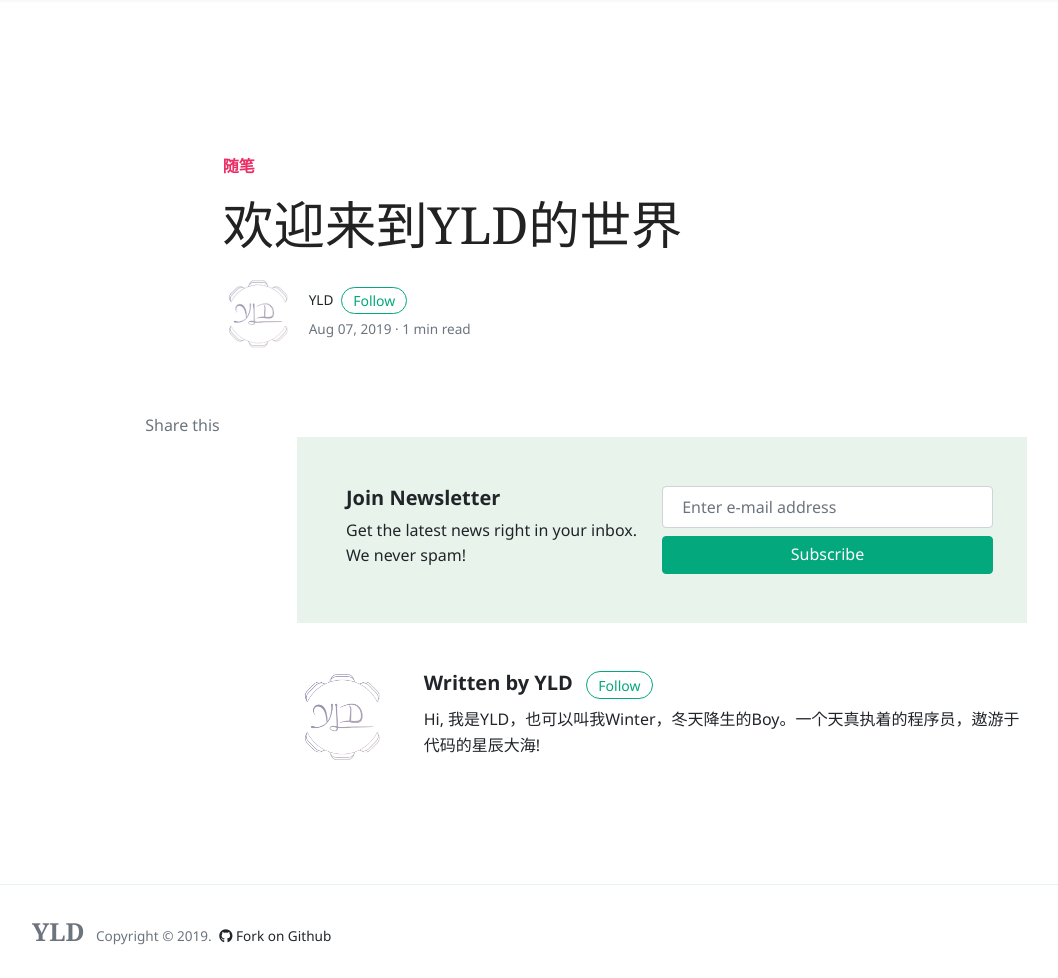
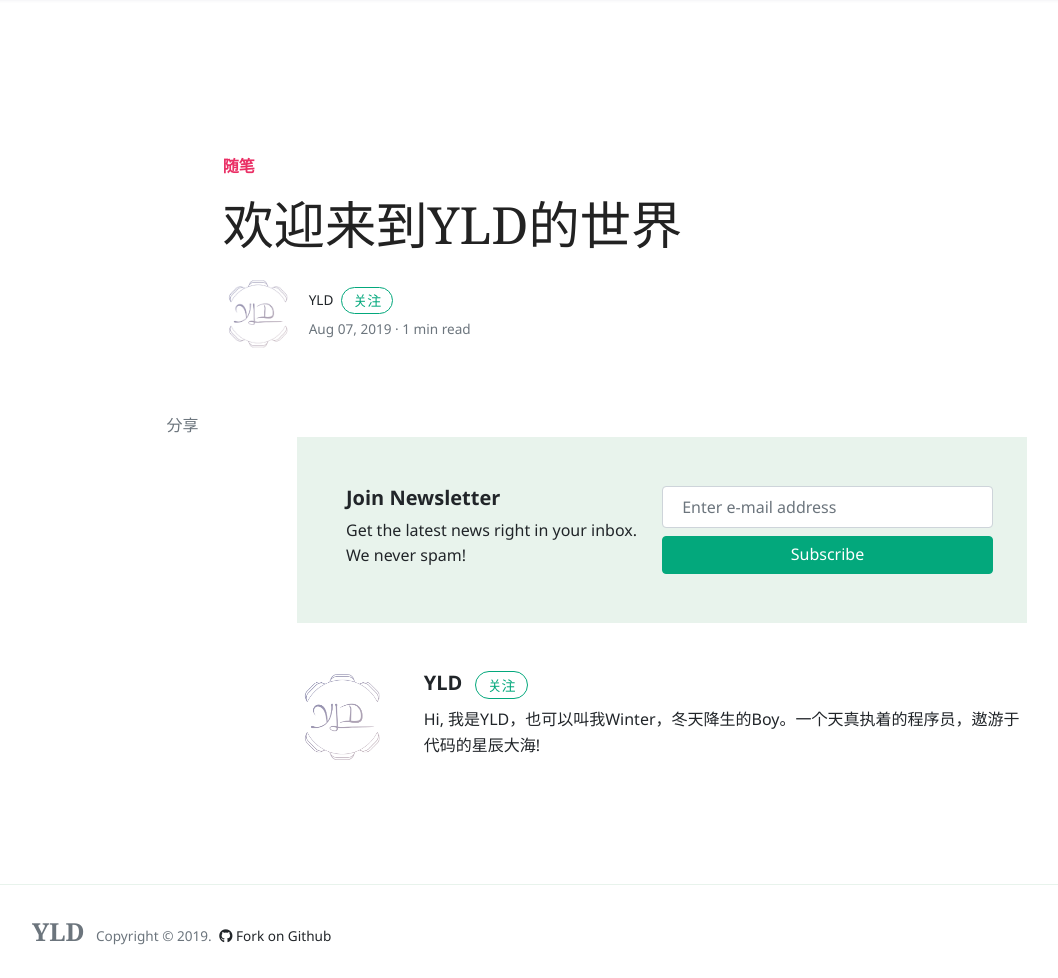
Before and after one commit to aiyld/yldblog, a Jekyll site: the page built from _posts/2019-08-07-welcome-to-yld.markdown, in a window 1280 px wide and 978 px high. Shown: the whole window, without its empty margins (73-1131 px from the left). Built offline with Jekyll 4.4.1, drawn with Linux system fonts in a browser that asks for light colours; nearby versions of some CDN libraries; comment, search, counter and statistics services are not loaded.

Commit message:
feat: Update follow

```diff
--- a/_config.yml
+++ b/_config.yml
@@ -26,6 +26,7 @@ authors:
       bio:            "Hi, 我是YLD，也可以叫我Winter，冬天降生的Boy。一个天真执着的程序员，遨游于代码的星辰大海!"
       email:          aiyld@hotmail.com
       twitter:        https://twitter.com/yang_ld
+      sina:           https://weibo.com/myyld
 
 # Defaults
 defaults:
--- a/_includes/main-loop-card.html
+++ b/_includes/main-loop-card.html
@@ -7,7 +7,7 @@
 	   {{ post.excerpt  | strip_html | strip_newlines | truncate: 186}}
 	</p>
 	<small class="d-block text-muted">
-		In <span class="catlist">
+		<span class="catlist">
 		{% for category in post.categories %}
 		<a class="text-capitalize text-muted smoothscroll" href="{{site.baseurl}}/categories.html#{{ category | downcase }}">{{ category }}</a><span class="sep">, </span>
 		{% endfor %}
--- a/_layouts/post.html
+++ b/_layouts/post.html
@@ -19,7 +19,7 @@ layout: default
                         {% if author.avatar %}
                         <img class="rounded-circle" src="{{site.baseurl}}/{{author.avatar}}" alt="{{author.name}}" width="70"/>
                         {% endif %}
-						<small class="ml-3"> {{ author.name }} <span><a target="_blank" href="{{ author.twitter }}" class="btn btn-outline-success btn-sm btn-round ml-1">Follow</a></span>
+						<small class="ml-3"> {{ author.name }} <span><a target="_blank" href="{{ author.sina }}" class="btn btn-outline-success btn-sm btn-round ml-1">关注</a></span>
                             <span class="text-muted d-block mt-1">{{ page.date | date: '%b %d, %Y' }} · {% include meta-read-time.html %}</span>
 						</small>
 					</div>
@@ -46,7 +46,7 @@ layout: default
 		<div class="col-lg-2 pr-4 mb-4 col-md-12">
 			<div class="sticky-top sticky-top-offset text-center">
 				<div class="text-muted">
-					Share this
+					分享
 				</div>
 				<div class="share d-inline-block">
 					<!-- AddToAny BEGIN -->
@@ -114,7 +114,7 @@ layout: default
                         {% endif %}
 					</div>
 					<div class="col-md-10">
-                        <h5 class="font-weight-bold">Written by {{ author.name }} {% if author.twitter %}<span><a target="_blank" href="{{ author.twitter }}" class="btn btn-outline-success btn-sm btn-round ml-2">Follow</a></span>{% endif %}</h5>
+                        <h5 class="font-weight-bold">{{ author.name }} {% if author.sina %}<span><a target="_blank" href="{{ author.sina }}" class="btn btn-outline-success btn-sm btn-round ml-2">关注</a></span>{% endif %}</h5>
 						{{ author.bio }}
 					</div>
 				</div>
```
